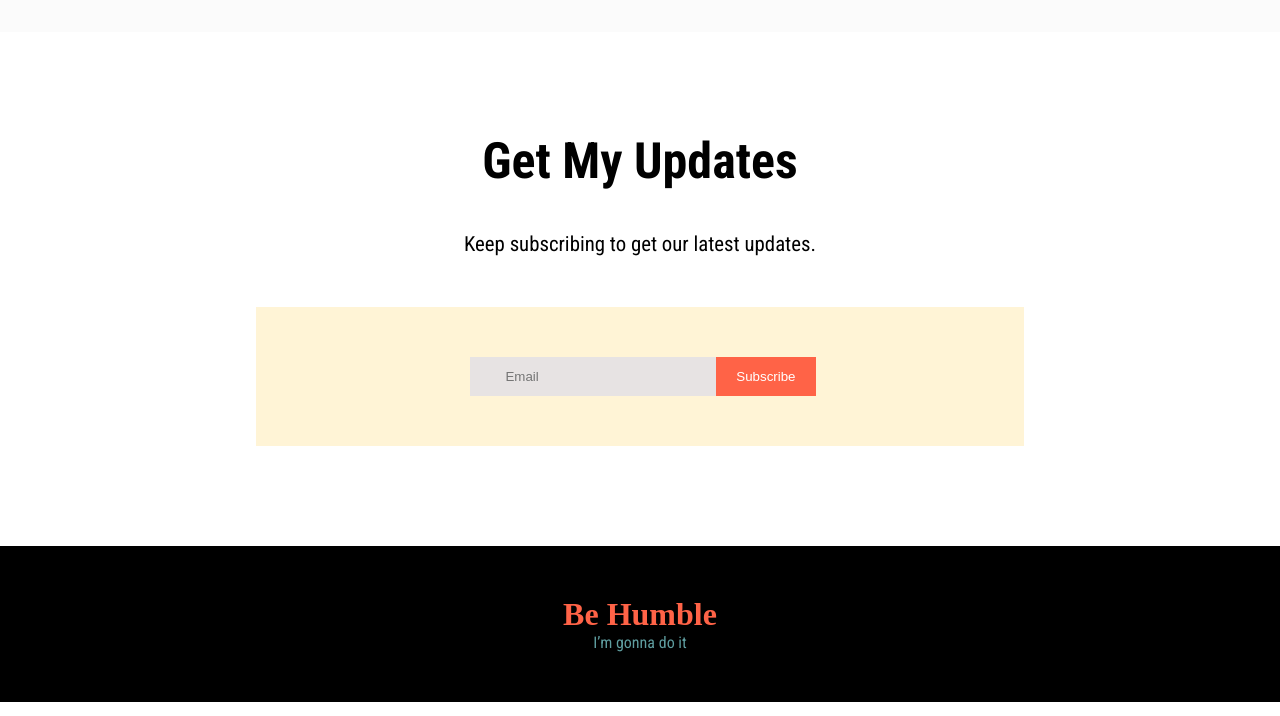
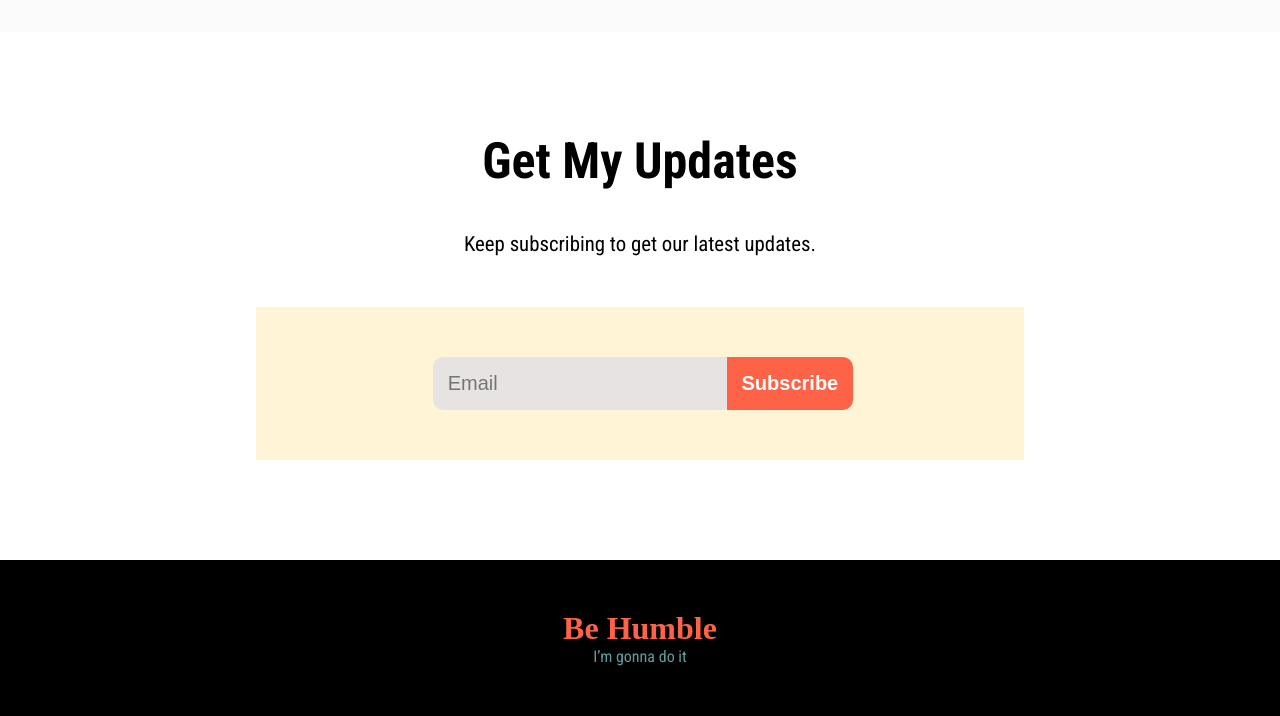
Before and after one commit to Md-Ashraful-Islam13/donate-today, a plain HTML site: page index.html in a window 1280 px wide. Shown: the part 2488-3204 px from the top of the page. Drawn offline with Linux system fonts and the light colour scheme; a web font is replaced by a local one.

Commit message:
re-check

```diff
--- a/style.css
+++ b/style.css
@@ -154,18 +154,23 @@ a {
     width: 100%;
     padding: 50px 0;
 }
-.email-input{
-    padding: 12px 35px;
+.email-input {
+    padding: 15px 15px;
     background: rgb(231, 227, 227);
     border: none;
     color: rgb(174, 168, 168);
+    border-radius: 10px 0 0 10px;
+    font-size: 20px;
 }
 .sub {
-    padding: 12px 20px;
+    padding: 15px 15px;
     background: tomato;
     border: none;
     color: #fff;
     margin: -6px;
+    border-radius: 0px 10px 10px 0;
+    font-size: 20px;
+    font-weight: bold;
 }
 /* footer-area */
 footer{
```
